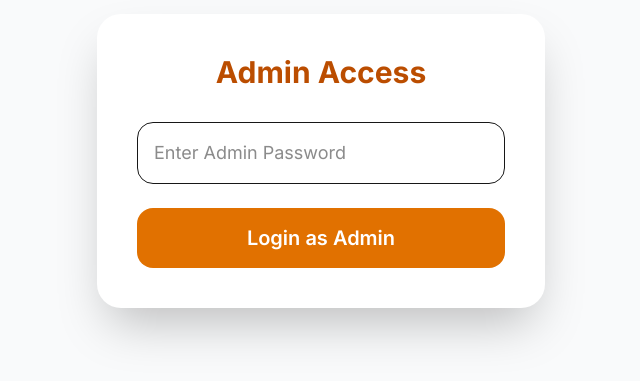
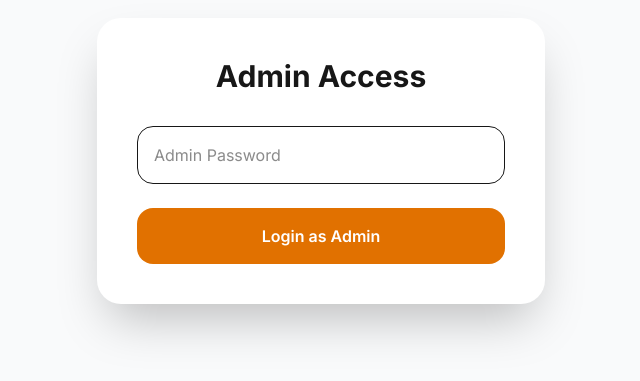
Before and after one commit to timcoker100-prog/napton-tennis-ladder, a Next.js app: page /admin in a window 1280 px wide. Shown: the part 239-620 px from the top of the page, without its empty margins (319-959 px from the left). Built offline with nearby package versions, Linux system fonts and the light colour scheme.

Commit message:
Improved Admin reset

```diff
--- a/app/admin/page.tsx
+++ b/app/admin/page.tsx
@@ -11,25 +11,20 @@ export default function AdminPage() {
   const handleLogin = () => {
     if (password === ADMIN_PASSWORD) {
       setIsLoggedIn(true);
-      setMessage("");
     } else {
       setMessage("❌ Incorrect admin password");
     }
   };
 
   const resetLadder = () => {
-    if (!confirm("⚠️ This will DELETE ALL players and matches.\n\nAre you 100% sure?")) {
-      return;
-    }
-    if (!confirm("FINAL WARNING: This cannot be undone. Type 'RESET' to confirm.")) {
-      return;
-    }
+    if (!confirm("⚠️ WARNING: This will permanently delete ALL players and match history.")) return;
+    if (!confirm("FINAL CONFIRMATION: Type 'RESET' to proceed")) return;
 
     localStorage.clear();
     setMessage("✅ Ladder has been completely reset");
 
     setTimeout(() => {
-      window.location.reload();
+      window.location.href = '/ladder';
     }, 1500);
   };
 
@@ -37,24 +32,18 @@ export default function AdminPage() {
     return (
       <div className="min-h-screen bg-gray-50 flex items-center justify-center p-6">
         <div className="bg-white rounded-3xl shadow-2xl p-10 w-full max-w-md">
-          <h1 className="text-3xl font-bold text-center mb-8 text-amber-700">Admin Access</h1>
-
+          <h1 className="text-3xl font-bold text-center mb-8">Admin Access</h1>
           <input
             type="password"
-            placeholder="Enter Admin Password"
+            placeholder="Admin Password"
             value={password}
             onChange={(e) => setPassword(e.target.value)}
-            className="w-full p-4 border rounded-2xl mb-6 text-lg"
+            className="w-full p-4 border rounded-2xl mb-6"
           />
-
-          <button
-            onClick={handleLogin}
-            className="w-full bg-amber-600 hover:bg-amber-700 text-white py-4 rounded-2xl font-semibold text-xl"
-          >
+          <button onClick={handleLogin} className="w-full bg-amber-600 hover:bg-amber-700 text-white py-4 rounded-2xl font-semibold">
             Login as Admin
           </button>
-
-          {message && <p className="text-center mt-4 text-red-600">{message}</p>}
+          {message && <p className="text-red-600 text-center mt-4">{message}</p>}
         </div>
       </div>
     );
@@ -65,13 +54,13 @@ export default function AdminPage() {
       <div className="max-w-4xl mx-auto bg-white rounded-3xl shadow-xl p-10">
         <h1 className="text-4xl font-bold text-center mb-10 text-amber-700">Admin Dashboard</h1>
 
-        <div className="bg-red-50 border-2 border-red-300 rounded-3xl p-10 text-center">
-          <h2 className="text-2xl font-bold text-red-700 mb-6">Danger Zone</h2>
-          <p className="text-red-600 mb-8">This will permanently delete ALL players and all match history.</p>
+        <div className="bg-red-50 border border-red-300 rounded-3xl p-10 text-center">
+          <h2 className="text-2xl font-bold text-red-700 mb-4">Danger Zone</h2>
+          <p className="text-red-600 mb-8">This action cannot be undone.</p>
 
           <button
             onClick={resetLadder}
-            className="bg-red-600 hover:bg-red-700 text-white px-12 py-5 rounded-2xl font-bold text-xl shadow-lg"
+            className="bg-red-600 hover:bg-red-700 text-white px-12 py-5 rounded-2xl font-bold text-xl w-full"
           >
             RESET ENTIRE LADDER
           </button>
@@ -83,7 +72,7 @@ export default function AdminPage() {
           </a>
         </div>
 
-        {message && <p className="text-center mt-8 text-green-600 font-medium">{message}</p>}
+        {message && <p className="text-center mt-8 text-green-600 font-medium text-lg">{message}</p>}
       </div>
     </div>
   );
```
